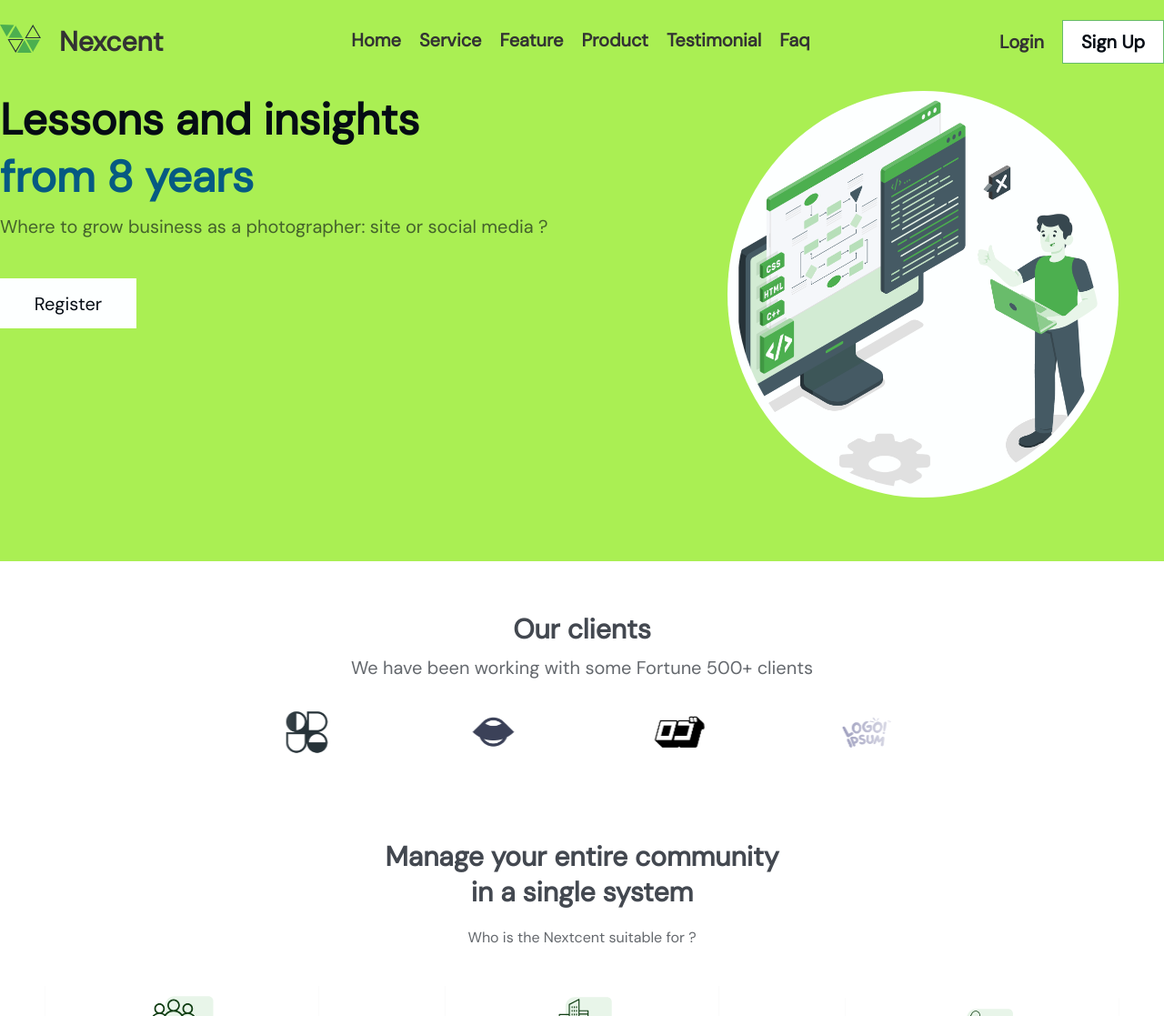
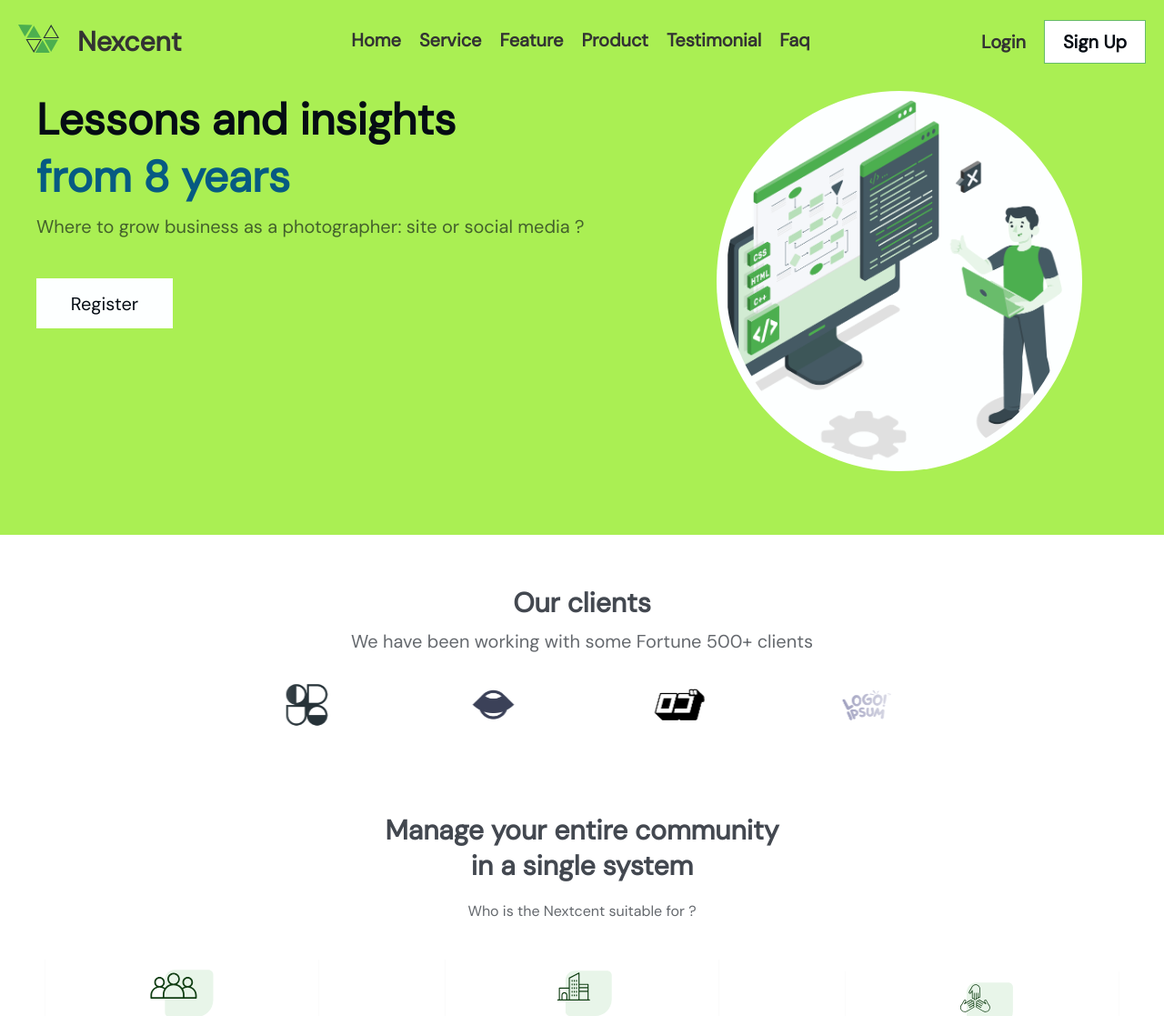
Before and after one commit to 8widerstand/Project_with_figma, a plain HTML site: page index.html in a window 1280 px wide. Shown: the top 1117 px of the page at 91% size. Drawn offline with Linux system fonts and the light colour scheme.

Commit message:
end project

```diff
--- a/index.html
+++ b/index.html
@@ -11,9 +11,10 @@
     <link href="https://fonts.googleapis.com/css2?family=DM+Sans:opsz@9..40&display=swap" rel="stylesheet">
 </head>
 <body>
-       <header class=" ">
-          <section class="nav-bar header">
-            <div class="logo">
+       <header class="start-page container">
+          <section>
+              <div class="nav-bar">
+                <div class="logo">
                 <div class="sub-logo">
                   <a href="#">
                       <svg width="45" height="45" viewBox="0 0 35 24" fill="none" xmlns="http://www.w3.org/2000/svg">
@@ -28,8 +29,7 @@
                 </div>
               <div class="open-svg"><svg width="30" height="30" xmlns="http://www.w3.org/2000/svg" viewBox="0 0 448 512"><!--!Font Awesome Free 6.7.2 by @fontawesome - https://fontawesome.com License - https://fontawesome.com/license/free Copyright 2025 Fonticons, Inc.--><path d="M0 96C0 78.3 14.3 64 32 64l384 0c17.7 0 32 14.3 32 32s-14.3 32-32 32L32 128C14.3 128 0 113.7 0 96zM0 256c0-17.7 14.3-32 32-32l384 0c17.7 0 32 14.3 32 32s-14.3 32-32 32L32 288c-17.7 0-32-14.3-32-32zM448 416c0 17.7-14.3 32-32 32L32 448c-17.7 0-32-14.3-32-32s14.3-32 32-32l384 0c17.7 0 32 14.3 32 32z"/></svg></div>
             </div>
-
-              <div class="link">
+                <div class="link">
                   <ul class="nav-links">
                      <li class="close-svg">  <svg width="30" height="30" xmlns="http://www.w3.org/2000/svg" viewBox="0 0 384 512"><!--!Font Awesome Free 6.7.2 by @fontawesome - https://fontawesome.com License - https://fontawesome.com/license/free Copyright 2025 Fonticons, Inc.--><path d="M342.6 150.6c12.5-12.5 12.5-32.8 0-45.3s-32.8-12.5-45.3 0L192 210.7 86.6 105.4c-12.5-12.5-32.8-12.5-45.3 0s-12.5 32.8 0 45.3L146.7 256 41.4 361.4c-12.5 12.5-12.5 32.8 0 45.3s32.8 12.5 45.3 0L192 301.3 297.4 406.6c12.5 12.5 32.8 12.5 45.3 0s12.5-32.8 0-45.3L237.3 256 342.6 150.6z"/></svg></li>
                     <li class="link-items"><a href="#" >Home</a><span class="waft"></span></li>
@@ -42,7 +42,7 @@
                       <li class="copy"><a href="#">Sign up</a></li>
                   </ul>
               </div>
-              <div class="logo-content">
+                <div class="logo-content">
                   <ul class="Registration">
                       <li ><a href="#">Login</a></li>
                       <li>
@@ -51,6 +51,7 @@
                           </ul>
                       </li>
                   </ul>
+              </div>
               </div>
           </section>
 
--- a/style.css
+++ b/style.css
@@ -19,7 +19,7 @@ body{
     }
 }
 root{
-    --color-1: #28CB8B;
+    --color-1: #aaef53;
     --color-2: #263238;
     --color-3: #2194f3;
     --color-4: #263238;
@@ -33,16 +33,21 @@ header{
     background-color: #aaef53;
     color: #333;
 }
+.start-page{
+    --width-max: 1200px;
+    padding-inline: calc((100vw - var(--width-max)) / 2);
+}
+
 .nav-bar{
     position: fixed;
     display: flex;
     align-items: center;
     justify-content: space-between;
     padding-block:20px 10px;
+    padding-inline: 20px;
     text-transform: capitalize;
-    gap: 13vh;
+    background-color: #aaef53;
     z-index: 9000;
-    background-color: #aaef53;
     top: 0;
     width: 100%;
     left: 0;
@@ -926,6 +931,9 @@ form input, form button{
         position: relative;
         display: block;
     }
+    .footer-elt div{
+        padding-right: 0;
+    }
 }
 @media (max-width: 480px){
     .container{
```
